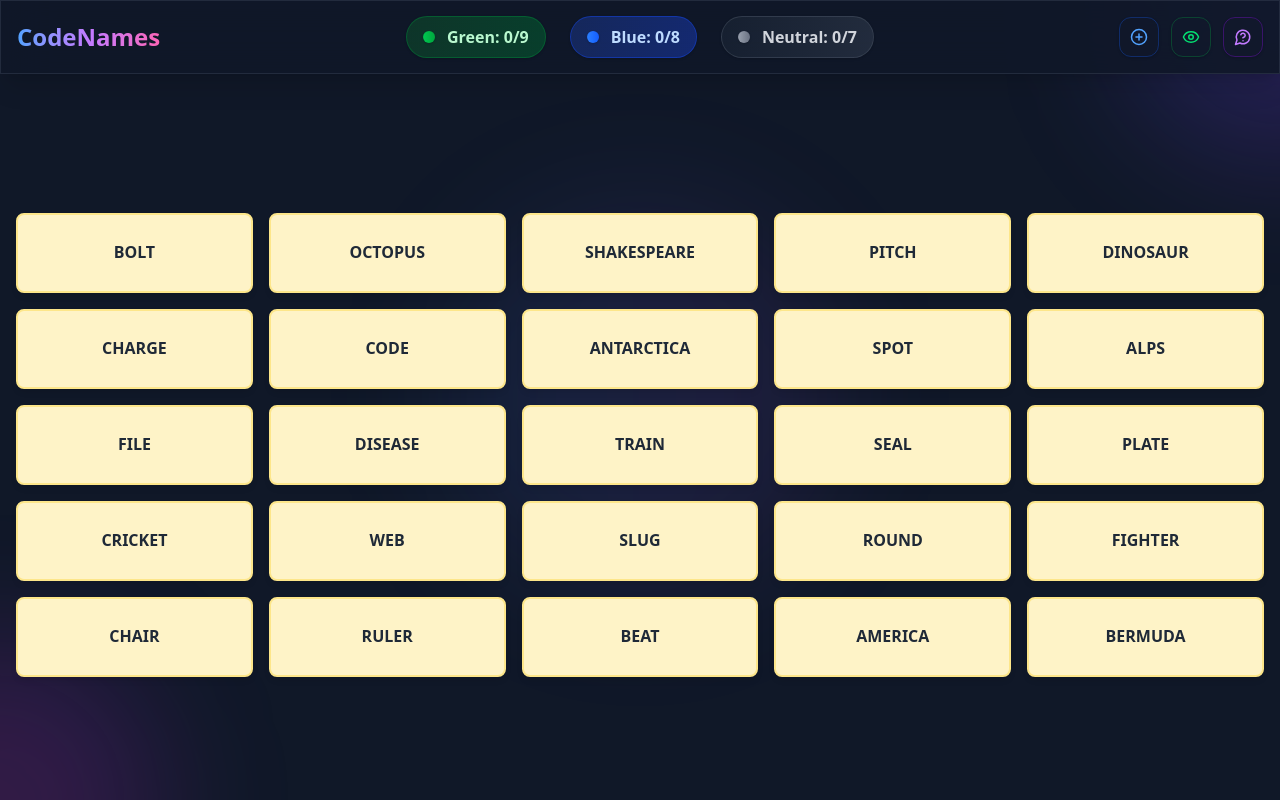
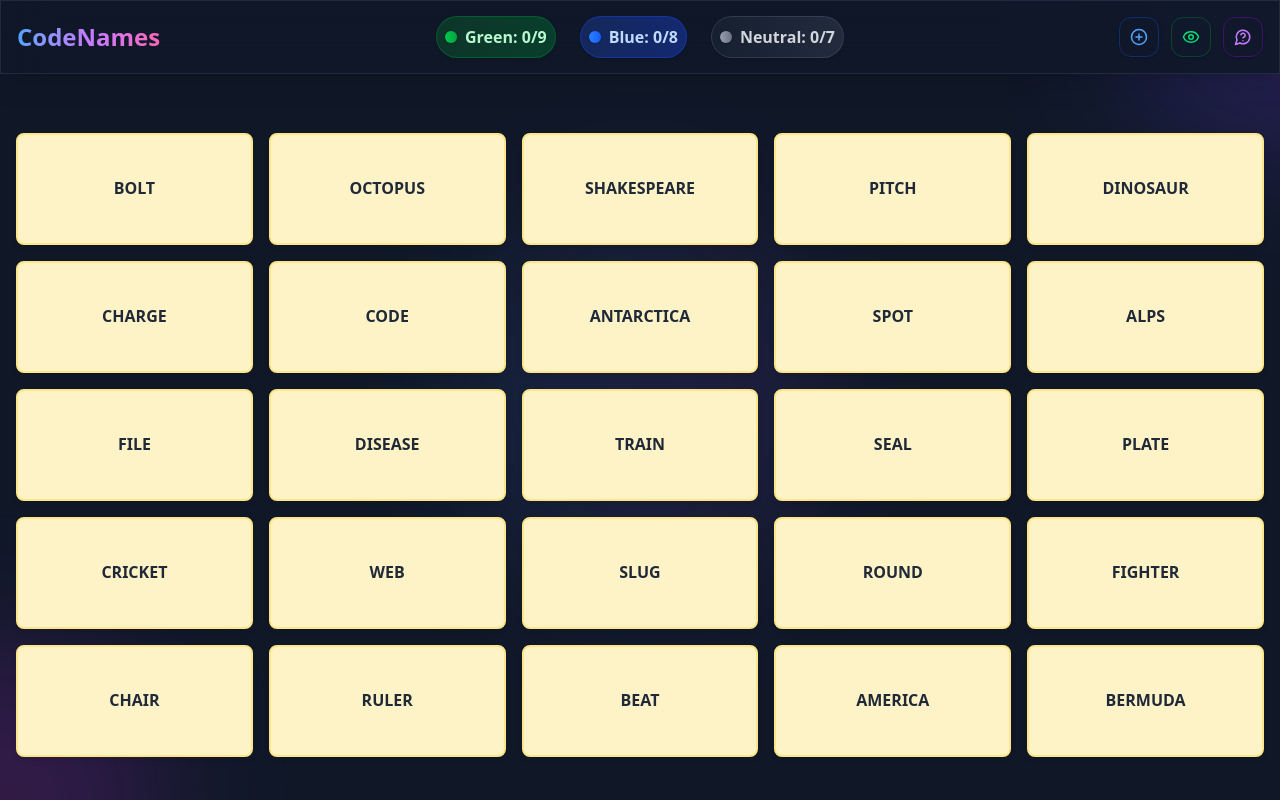
Before and after one commit to zapulam/CodeNames3.0, a React (Vite) app: page / in a window 1280 px wide. Both pictures are taken after a click on the button "Start New Game". Built offline with nearby package versions, Linux system fonts and the light colour scheme.

Commit message:
ui updates

```diff
--- a/src/App.jsx
+++ b/src/App.jsx
@@ -434,15 +434,15 @@ export default function CodeNames() {
                   </h2>
                   {/* Game Progress - Desktop only, centered in header */}
                   <div className="hidden md:flex absolute left-1/2 transform -translate-x-1/2 items-center gap-6">
-                    <div className="flex items-center gap-3 bg-gradient-to-r from-green-900/50 to-green-800/50 px-4 py-2 rounded-full border border-green-700/50 shadow-sm">
+                    <div className="flex items-center gap-2 bg-gradient-to-r from-green-900/50 to-green-800/50 px-2 py-2 rounded-full border border-green-700/50 shadow-sm">
                       <div className="w-3 h-3 bg-gradient-to-r from-green-500 to-green-600 rounded-full shadow-sm"></div>
                       <span className="font-semibold text-green-200">Green: {stats.greenRevealed}/9</span>
                     </div>
-                    <div className="flex items-center gap-3 bg-gradient-to-r from-blue-900/50 to-blue-800/50 px-4 py-2 rounded-full border border-blue-700/50 shadow-sm">
+                    <div className="flex items-center gap-2 bg-gradient-to-r from-blue-900/50 to-blue-800/50 px-2 py-2 rounded-full border border-blue-700/50 shadow-sm">
                       <div className="w-3 h-3 bg-gradient-to-r from-blue-500 to-blue-600 rounded-full shadow-sm"></div>
                       <span className="font-semibold text-blue-200">Blue: {stats.blueRevealed}/8</span>
                     </div>
-                    <div className="flex items-center gap-3 bg-gradient-to-r from-gray-800/50 to-gray-700/50 px-4 py-2 rounded-full border border-gray-600/50 shadow-sm">
+                    <div className="flex items-center gap-2 bg-gradient-to-r from-gray-800/50 to-gray-700/50 px-2 py-2 rounded-full border border-gray-600/50 shadow-sm">
                       <div className="w-3 h-3 bg-gradient-to-r from-gray-400 to-gray-500 rounded-full shadow-sm"></div>
                       <span className="font-semibold text-gray-300">Neutral: {stats.neutralRevealed}/7</span>
                     </div>
--- a/src/components/Gamegrid.jsx
+++ b/src/components/Gamegrid.jsx
@@ -81,7 +81,7 @@ export function GameGrid({ words, revealed, roles, onReveal, codemasterMode }) {
               handleCardClick(idx);
             }}
             style={getCardStyle(cardRole, isRevealed, idx)}
-            className={`min-h-14 md:min-h-20 text-xs md:text-base font-medium md:font-bold tracking-tight md:tracking-normal ${!isRevealed && !codemasterMode ? 'bg-[#fef3c7] hover:bg-[#fde68a]' : ''}`}
+            className={`min-h-[10vh] md:min-h-[14vh] text-xs md:text-base font-medium md:font-bold tracking-tight md:tracking-normal ${!isRevealed && !codemasterMode ? 'bg-[#fef3c7] hover:bg-[#fde68a]' : ''}`}
           >
             <span className="text-center" style={{ lineHeight: '1.2' }}>
               {word}
```
